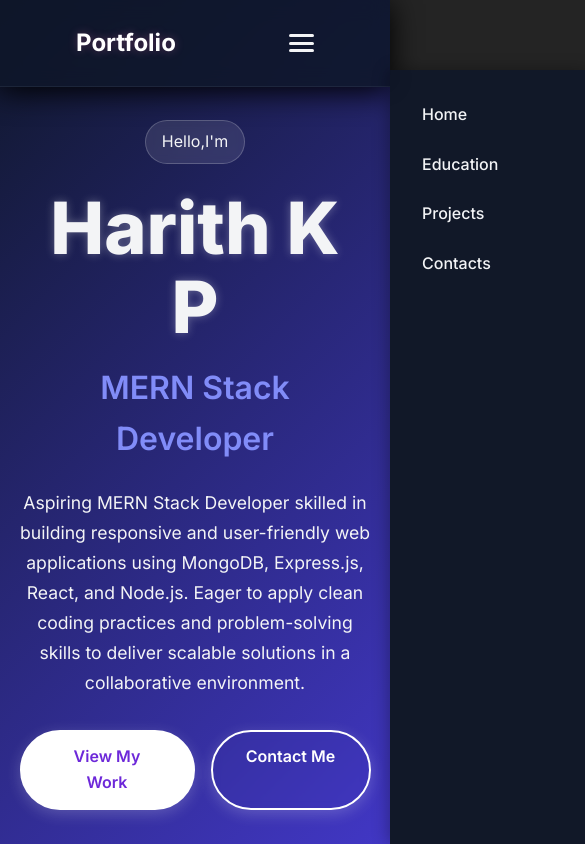
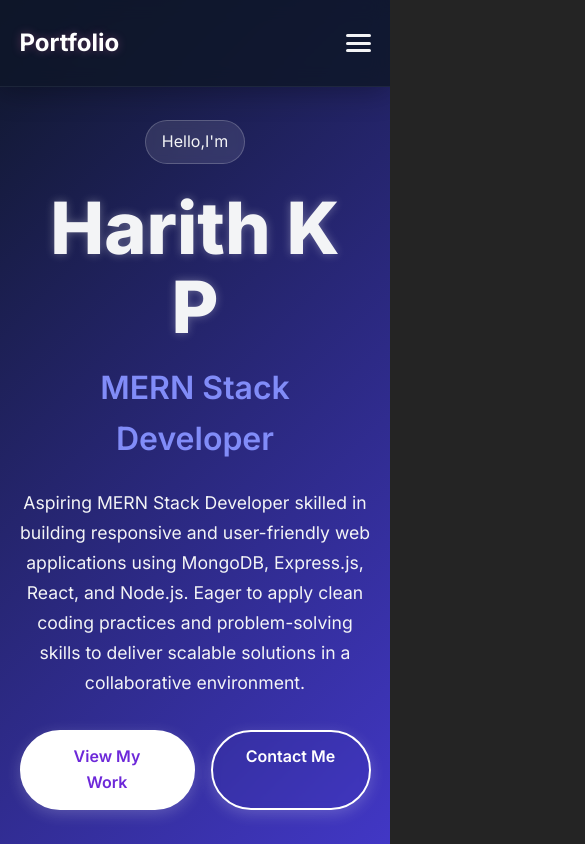
Before and after one commit to harith2255/portfolio-project, a React (Vite) app: page / in a window 390 px wide. Shown: the top 844 px of the page, 585 px wide, since content can reach past the window. Built offline with nearby package versions, Linux system fonts and the light colour scheme; no server answers.

Commit message:
added responsiveness

```diff
--- a/src/App.css
+++ b/src/App.css
@@ -20,6 +20,14 @@
   --card-border: rgba(148, 163, 184, 0.1);
 }
 
+/* CRITICAL FIX: Prevent horizontal overflow */
+html,
+body {
+  overflow-x: hidden !important;
+  max-width: 100vw;
+  position: relative;
+}
+
 body {
   line-height: 1.6;
   color: var(--text-color);
@@ -32,25 +40,29 @@ body {
   transition: opacity 0.6s ease-out, transform 0.6s ease-out;
   width: 100%;
   height: 100vh;
+  overflow-x: hidden; /* Prevent horizontal scroll in app container */
 }
 
 .app.loaded {
   opacity: 1;
   transform: translateY(0);
 }
+
+/* Replace your existing navbar and mobile navigation styles with these */
+
 .navbar {
   position: fixed;
   top: 0;
   left: 0;
   right: 0;
   display: flex;
-  justify-content: space-around;
+  justify-content: space-between;
   align-items: center;
   padding: 1.5rem 5%;
   background: var(--nav-bg);
   backdrop-filter: blur(10px);
   z-index: 1000;
-  box-shadow: 0 4px 30px rgba(0, 0, 0.3);
+  box-shadow: 0 4px 30px rgba(0, 0, 0, 0.3);
   border-bottom: 1px solid var(--card-border);
 }
 
@@ -59,6 +71,7 @@ body {
   font-weight: 700;
   color: white;
   text-shadow: 0 0 10px rgba(244, 114, 182, 0.3);
+  z-index: 1100;
 }
 
 .nav-links {
@@ -95,9 +108,9 @@ body {
   width: 100%;
 }
 
-/* Hamburger menu button */
+/* Hamburger menu button - HIDDEN by default */
 .menu-toggle {
-  display: none; /* hidden on desktop */
+  display: none;
   flex-direction: column;
   justify-content: space-around;
   width: 25px;
@@ -136,16 +149,18 @@ body {
   transform: rotate(-45deg);
 }
 
-/* Responsive styles */
+/* MOBILE STYLES - Only apply on small screens */
 @media (max-width: 768px) {
+  /* Show hamburger menu on mobile */
   .menu-toggle {
-    display: flex; /* show hamburger on small screens */
+    display: flex;
   }
 
+  /* Hide desktop nav links and transform to mobile menu */
   .nav-links {
     position: fixed;
-    top: 70px; /* adjust if navbar height changes */
-    right: 0;
+    top: 70px; /* Below navbar */
+    right: -250px; /* Start completely off-screen */
     height: calc(100vh - 70px);
     width: 200px;
     background: var(--nav-bg);
@@ -153,14 +168,60 @@ body {
     flex-direction: column;
     gap: 1.5rem;
     padding: 2rem;
-    transform: translateX(100%);
-    transition: transform 0.3s ease-in-out;
+    transition: right 0.3s ease-in-out; /* Slide from right */
     box-shadow: -2px 0 15px rgba(0, 0, 0, 0.3);
+    border-left: 1px solid var(--card-border);
+    visibility: hidden; /* CRITICAL: Hide by default */
+    pointer-events: none; /* CRITICAL: Disable interactions when hidden */
   }
 
-  /* Show nav links when menu is open */
+  /* Show mobile menu when open class is added */
   .nav-links.open {
-    transform: translateX(0);
+    right: 0; /* Slide into view */
+    visibility: visible; /* CRITICAL: Make visible when open */
+    pointer-events: auto; /* CRITICAL: Enable interactions when open */
+  }
+
+  /* Ensure nav links stack vertically on mobile */
+  .nav-links a {
+    display: block;
+    padding: 0.5rem 0;
+    border-bottom: 1px solid rgba(255, 255, 255, 0.1);
+  }
+
+  .nav-links a:last-child {
+    border-bottom: none;
+  }
+}
+
+/* DESKTOP STYLES - Ensure mobile menu is completely hidden */
+@media (min-width: 769px) {
+  /* Force hide hamburger menu */
+  .menu-toggle {
+    display: none !important;
+  }
+
+  /* Force show desktop navigation */
+  .nav-links {
+    position: static !important;
+    right: auto !important;
+    flex-direction: row !important;
+    background: transparent !important;
+    backdrop-filter: none !important;
+    height: auto !important;
+    width: auto !important;
+    padding: 0 !important;
+    box-shadow: none !important;
+    border: none !important;
+    visibility: visible !important; /* CRITICAL: Always visible on desktop */
+    pointer-events: auto !important; /* CRITICAL: Always interactive on desktop */
+  }
+
+  /* Reset nav link styles for desktop */
+  .nav-links a {
+    display: inline-block !important;
+    padding: 0 !important;
+    border-bottom: none !important;
   }
 }
 
```
